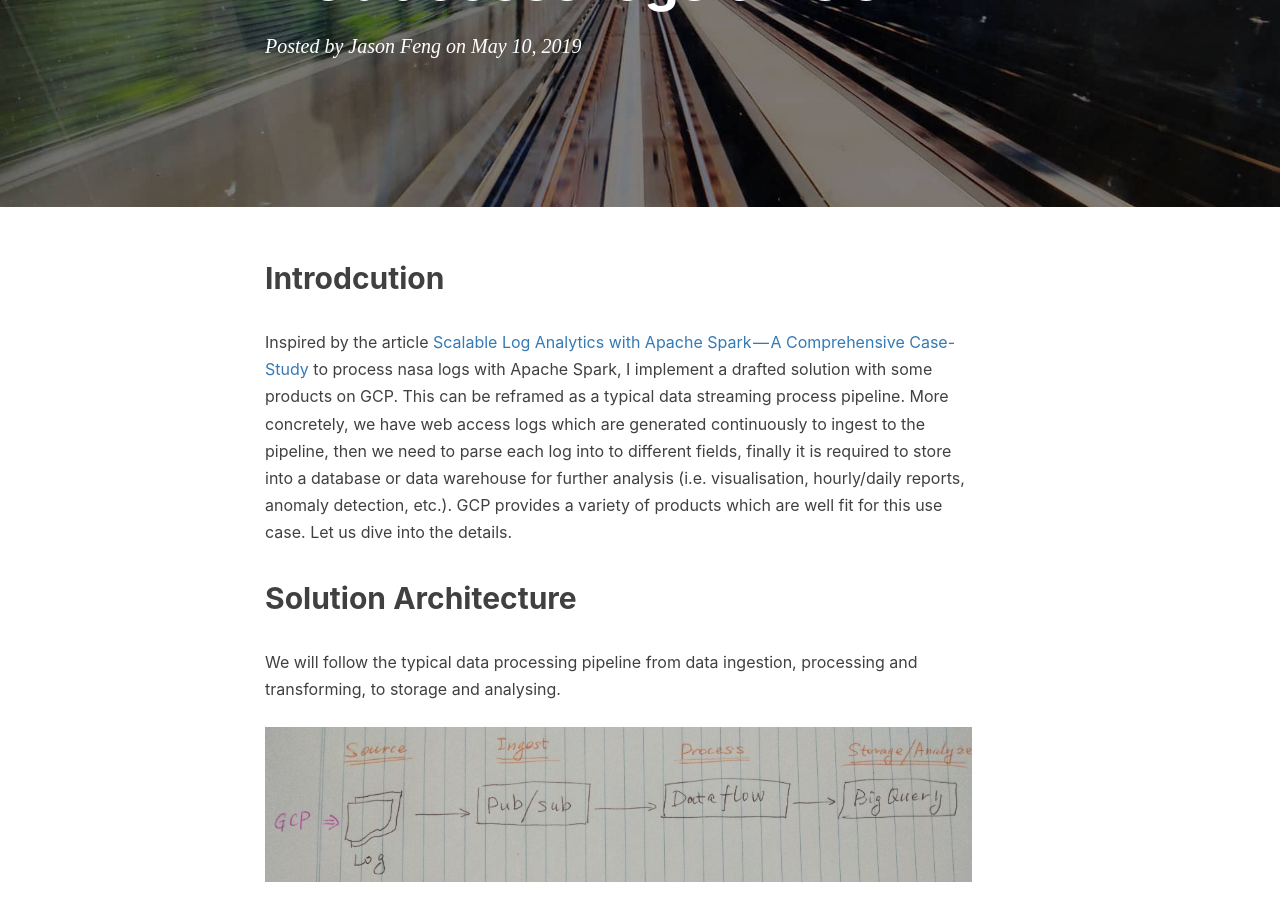
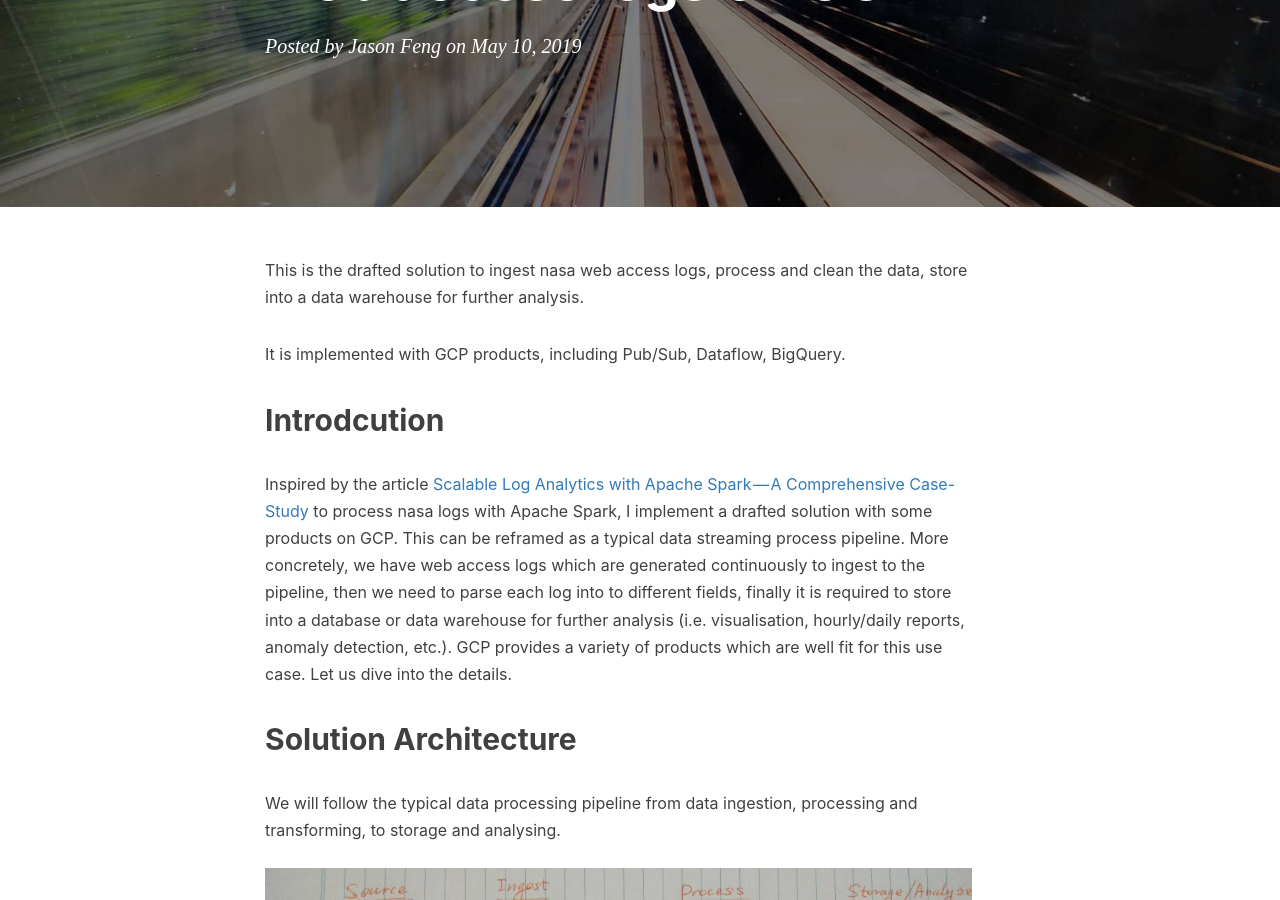
Before and after one commit to q15928/q15928.github.io, a Jekyll site: the page built from _posts/2019-05-10-nasa-log-analysis.md, in a window 1280 px wide and 900 px high, scrolled down 310 px. Built offline with Jekyll 4.4.1, drawn with Linux system fonts in a browser that asks for light colours; nearby versions of some CDN libraries; comment, search, counter and statistics services are not loaded.

Commit message:
add excerpt for the posts

```diff
--- a/_config.yml
+++ b/_config.yml
@@ -55,7 +55,7 @@ kramdown:
 
 
 # Disqus settings
-disqus_username: q15928
+# disqus_username: q15928
 
 # Duoshuo settings
 # duoshuo_username:
--- a/_posts/2019-05-10-nasa-log-analysis.md
+++ b/_posts/2019-05-10-nasa-log-analysis.md
@@ -4,12 +4,20 @@ title:      "Streaming process NASA web access logs on GCP"
 date:       2019-05-10 12:00:00
 author:     "Jason Feng"
 header-img: "img/post-bg-2015.jpg"
+mathjax: true
+excerpt_separator: <!--more-->
 tags:
     - GCP
     - Cloud Dataflow
     - BigQuery
     - streaming
 ---
+
+This is the drafted solution to ingest nasa web access logs, process and clean the data, store into a data warehouse for further analysis.
+
+It is implemented with GCP products, including Pub/Sub, Dataflow, BigQuery.
+
+<!--more-->
 
 ## Introdcution
 Inspired by the article [Scalable Log Analytics with Apache Spark — A Comprehensive Case-Study](https://towardsdatascience.com/scalable-log-analytics-with-apache-spark-a-comprehensive-case-study-2be3eb3be977) to process nasa logs with Apache Spark, I implement a drafted solution with some products on GCP. This can be reframed as a typical data streaming process pipeline. More concretely, we have web access logs which are generated continuously to ingest to the pipeline, then we need to parse each log into to different fields, finally it is required to store into a database or data warehouse for further analysis (i.e. visualisation, hourly/daily reports, anomaly detection, etc.). GCP provides a variety of products which are well fit for this use case. Let us dive into the details.
```
Also changed, not shown: _posts/2019-07-06-cf-texttospeech.md (+7 -0 lines).
